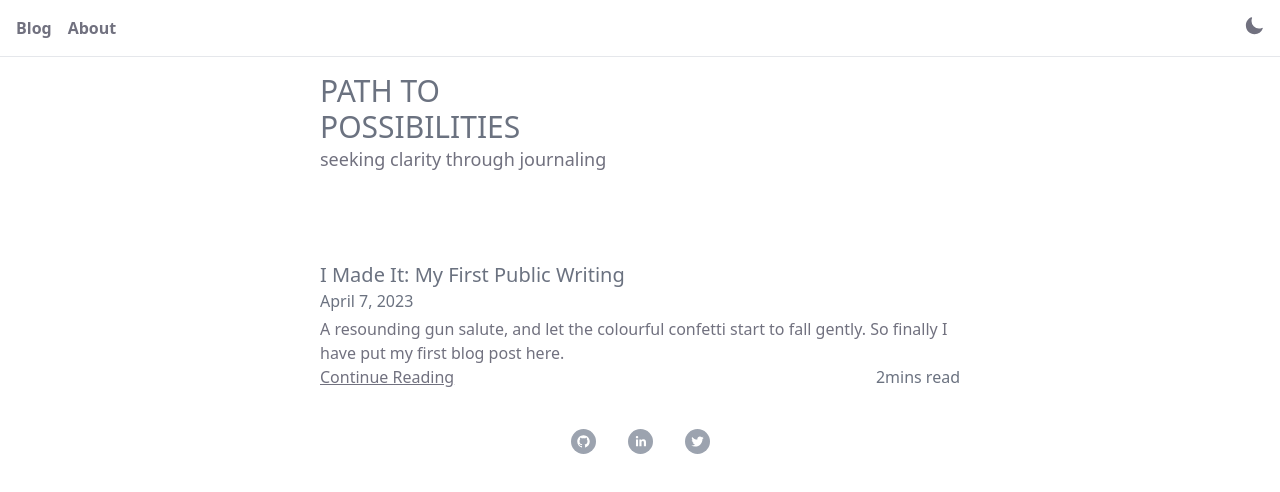
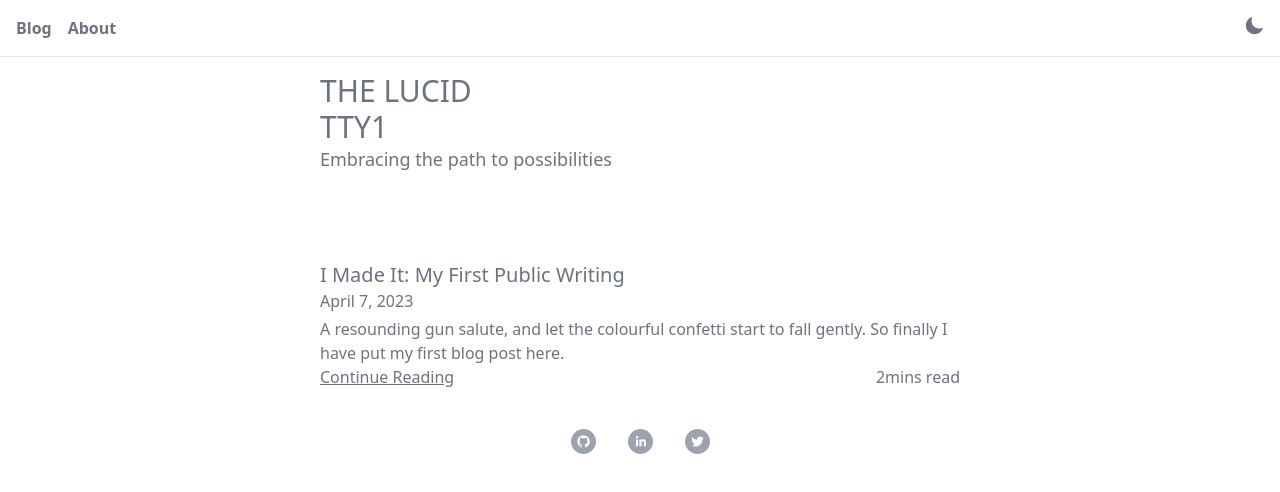
Before and after one commit to victor-eno/vicjournals, a Next.js app: page / in a window 1280 px wide. Shown: the top 492 px of the page. Built offline with nearby package versions, Linux system fonts and the light colour scheme.

Commit message:
testing changes

```diff
--- a/pages/index.js
+++ b/pages/index.js
@@ -20,13 +20,13 @@ export default function Blog({ posts }) {
        <div className="flex Left-0 p-4">
        <div>
        <h1 className="vic1 text-3xl text-gray-500">
-        PATH TO
+        THE LUCID
         </h1>
         <h1 className="vic1 text-3xl text-gray-500">
-        POSSIBILITIES
+        TTY1
         </h1>
         <p className="vic2 font-base">
-        seeking clarity through journaling
+        Embracing the path to possibilities
         </p>
         </div>
         </div>
--- a/styles/globals.css
+++ b/styles/globals.css
@@ -19,7 +19,7 @@
 
     .vic1 {
       @apply text-greytext-100 dark:text-moodytext-100;;
-      font-variation-settings: 'wght' 50;
+      font-variation-settings: 'wght' 350;
    }
    .vic2 {
     @apply text-greytext-100 dark:text-moodytext-100;;
```
